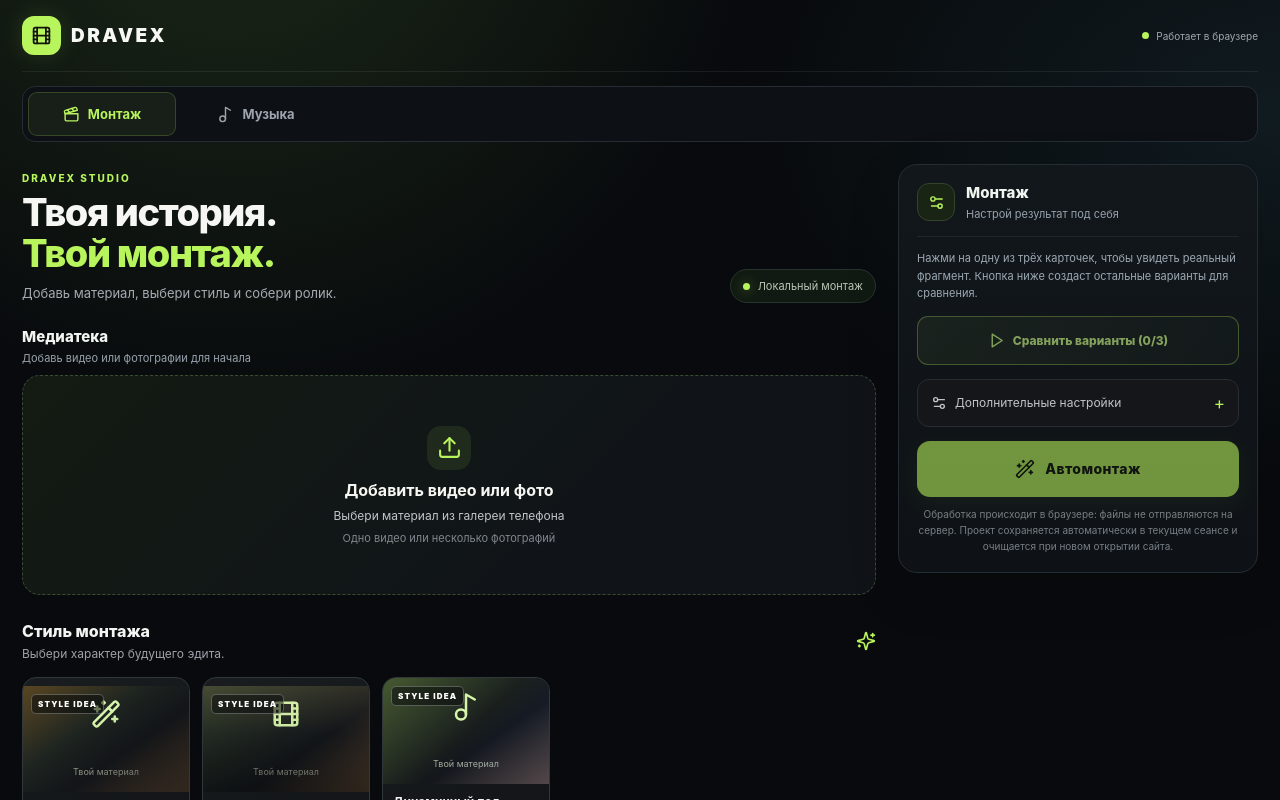
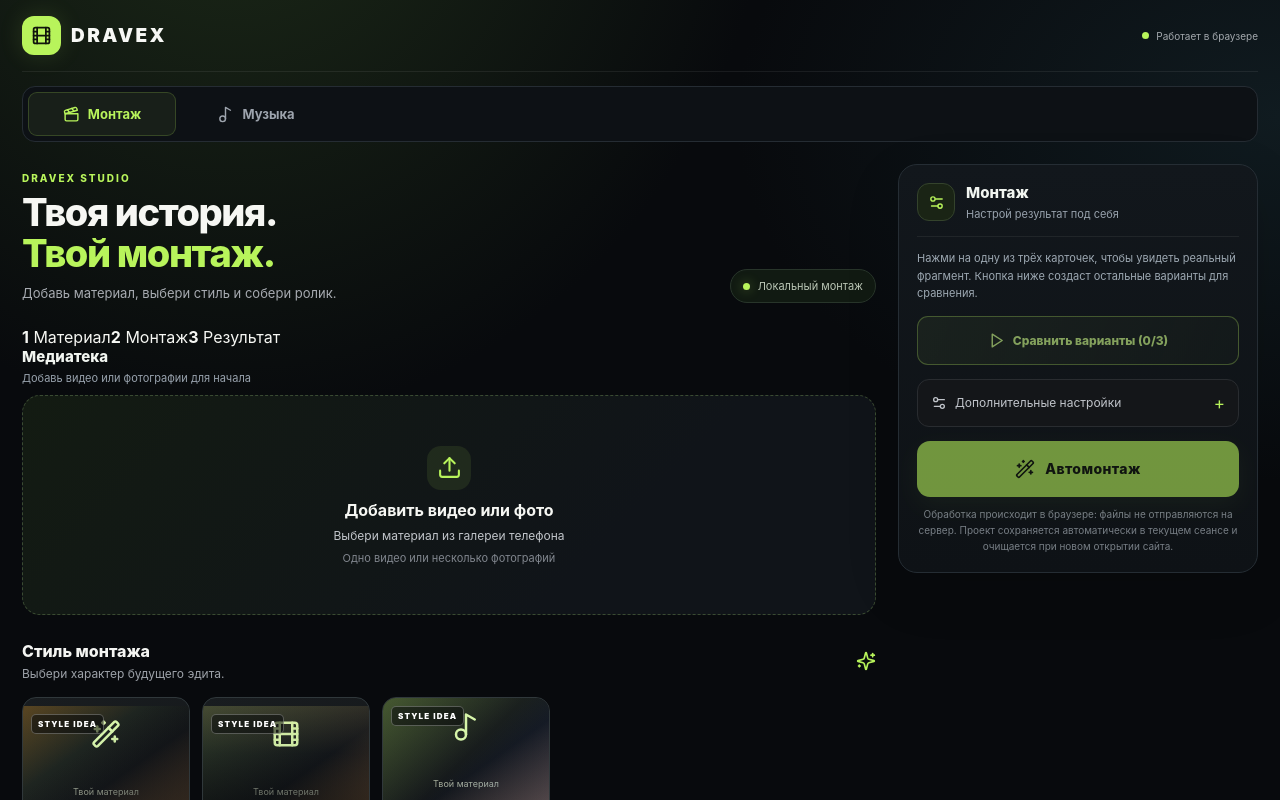
Before and after one commit to mlbbgame/dravex-ai-video-editor, a React (Vite) app: page / in a window 1280 px wide. Shown: the top 800 px of the page. Built offline with nearby package versions, Linux system fonts and the light colour scheme.

Commit message:
Add accessible Material to Montage to Result progress indicator

```diff
--- a/src/App.tsx
+++ b/src/App.tsx
@@ -806,6 +806,11 @@ export default function App() {
         <div className="dravex-editor-layout">
           <section className="dravex-stage-column" aria-label="Медиатека и предпросмотр">
             <div className="dravex-intro"><div><span className="dravex-eyebrow">DRAVEX STUDIO</span><h1>Твоя история.<br /><span>Твой монтаж.</span></h1><p>Добавь материал, выбери стиль и собери ролик.</p></div><span className="dravex-editor-badge"><span />Локальный монтаж</span></div>
+            <div className="dravex-workflow-steps" role="group" aria-label="Этапы создания видео">
+              <span className={!mediaFiles.length ? "is-active" : "is-done"}><b>1</b> Материал</span>
+              <span className={stage === "done" || stage === "analyzing" || stage === "rendering" ? "is-done" : mediaFiles.length ? "is-active" : ""}><b>2</b> Монтаж</span>
+              <span className={stage === "done" ? "is-done" : stage === "analyzing" || stage === "rendering" ? "is-active" : ""}><b>3</b> Результат</span>
+            </div>
             <input ref={videoInput} className="dravex-hidden" type="file" accept="video/*,image/*" multiple onChange={onMediaSelected} />
             <div className="dravex-media-heading"><div><h2>Медиатека</h2><p>{mediaFiles.length ? `${mediaFiles.length} ${isImageMode ? "фото" : "видеофайл"} · ${(mediaFiles.reduce((sum, file) => sum + file.size, 0) / (1024 * 1024)).toFixed(1)} МБ` : "Добавь видео или фотографии для начала"}</p></div>{mediaFiles.length > 0 && <button type="button" onClick={() => videoInput.current?.click()}><Upload size={15} />Добавить</button>}</div>
         {!mediaFiles.length ? (
```
